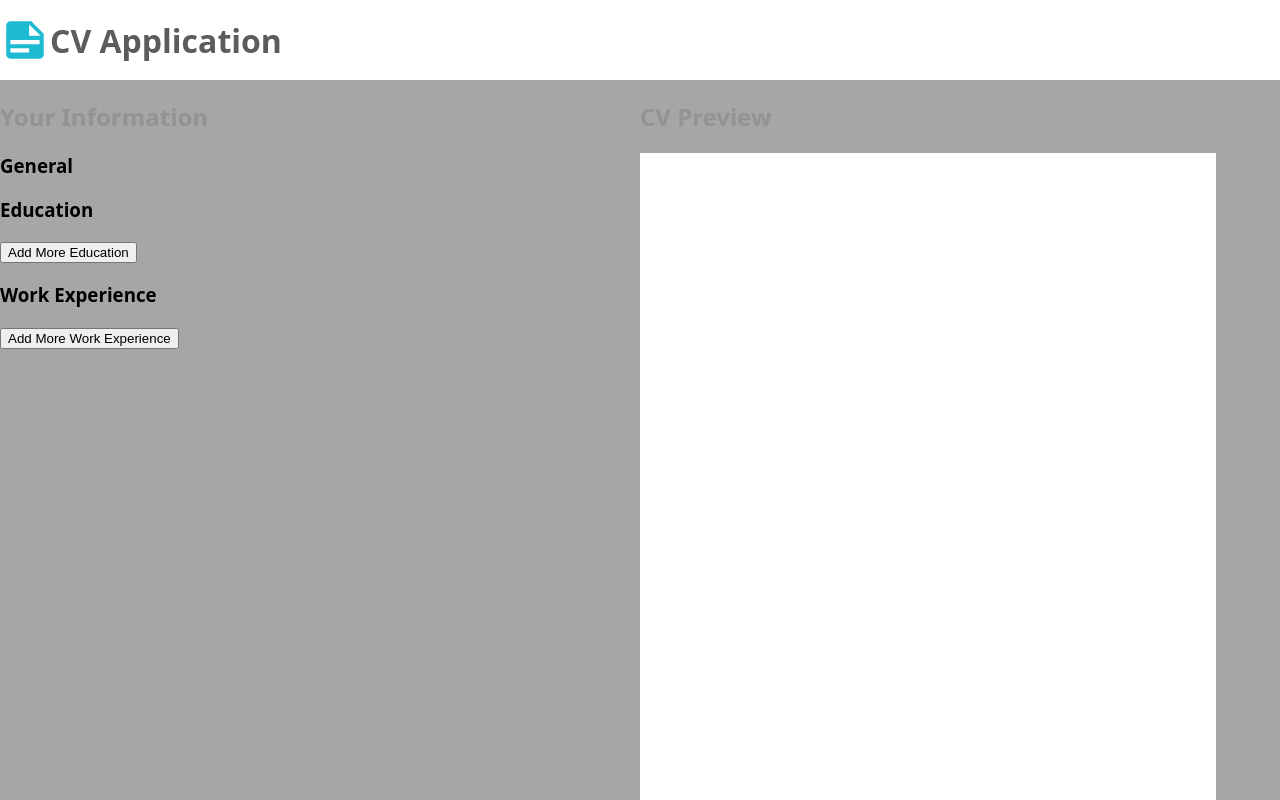
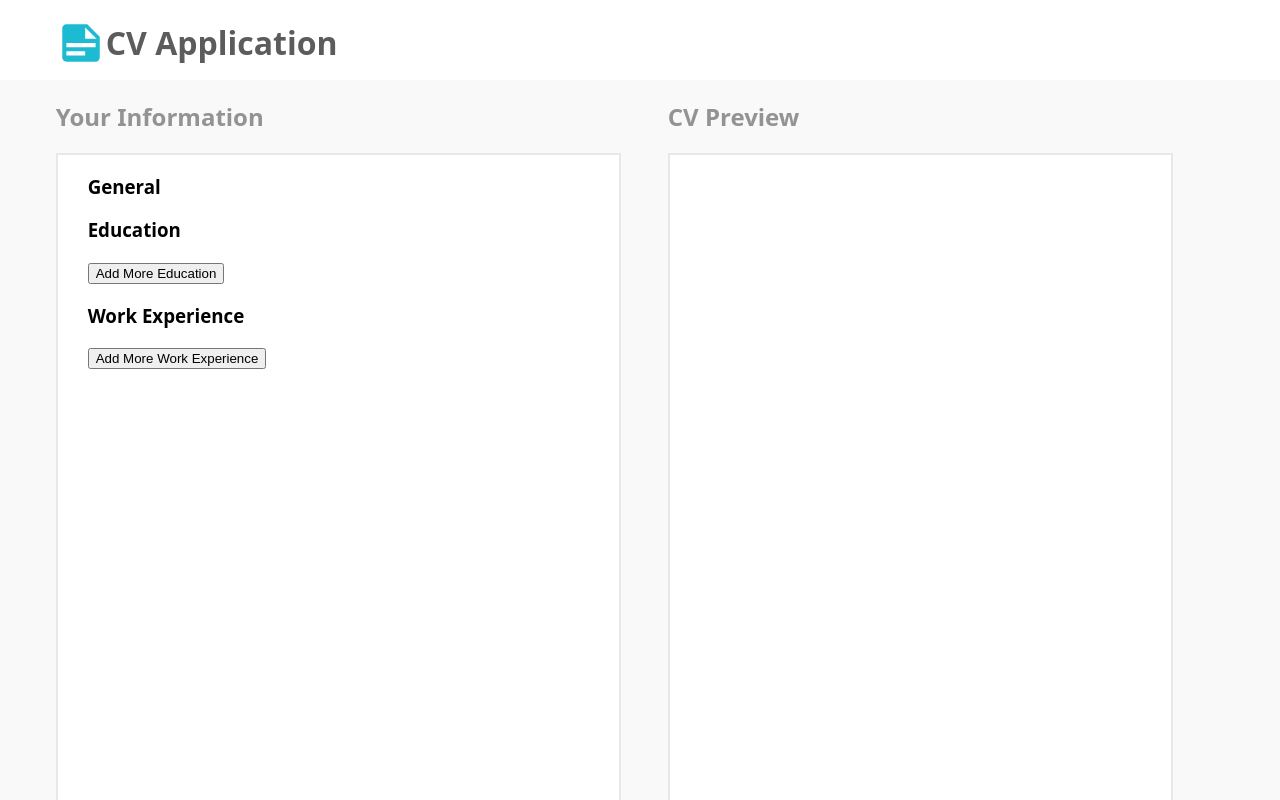
Before and after one commit to MichaelAlexanderBryant/cv-application, a React (Create React App) app: page / in a window 1280 px wide. Built offline with nearby package versions, Linux system fonts and the light colour scheme.

Commit message:
Change position of title and content area

```diff
--- a/src/App.css
+++ b/src/App.css
@@ -16,8 +16,15 @@ html, body {
     grid-template-rows: 10% auto;
 }
 
+#header-container {
+    grid-row: 1 / 2;
+    display:grid;
+    align-items: center;
+    grid-template-columns: 1fr 10fr 1fr 10fr 1fr;
+}
+
 #header {
-    grid-row: 1 / 2;
+    grid-column: 2 / 3;
     background-color: white;
     color: #5c5c5c;
     display: flex;
@@ -31,18 +38,26 @@ svg {
 
 #main-content {
     grid-row: 2 / 3;
-    /* background-color: #f9f9f9; */
-    background-color: #a7a5a5;
+    background-color: #f9f9f9;
+    /* background-color: #a7a5a5; */
     display: grid;
-    grid-template-columns: 1fr 1fr;
+    grid-template-columns: 1fr 10fr 1fr 10fr 1fr;
 }
 
 #left-panel {
-    grid-column: 1 / 2;
+    grid-column: 2 / 3;
+}
+
+#form-container {
+    height: 90%;
+    width: 90%;
+    padding: 0px 30px;
+    background-color: white;
+    border: 2px solid #e8e8e8;
 }
 
 #right-panel {
-    grid-column: 2 / 3;
+    grid-column: 4 / 5;
 }
 
 h2 {
@@ -53,4 +68,5 @@ h2 {
     height: 90%;
     width: 90%;
     background-color: white;
+    border: 2px solid #e8e8e8;
 }
--- a/src/components/header.js
+++ b/src/components/header.js
@@ -4,6 +4,7 @@ class Header extends React.Component {
 
     render() {
         return (
+            <div id="header-container">
                 <div id="header">
                     <svg xmlns="http://www.w3.org/2000/svg" viewBox="0 0 24 24" id="icon">
                         <title>note-text</title>
@@ -13,6 +14,7 @@ class Header extends React.Component {
                         CV Application
                     </h1>
                 </div>
+            </div>
         )
     }
 }
--- a/src/components/user-input-container.js
+++ b/src/components/user-input-container.js
@@ -9,11 +9,13 @@ class UserInput extends React.Component {
         return (
             <div id="left-panel">
                 <h2>Your Information</h2>
-                <GeneralInfo />
-                <Education />
-                <button>Add More Education</button>
-                <WorkExperience />
-                <button>Add More Work Experience</button>
+                <div id="form-container">
+                    <GeneralInfo />
+                    <Education />
+                    <button>Add More Education</button>
+                    <WorkExperience />
+                    <button>Add More Work Experience</button>
+                </div>
             </div>
         )
     }
```
Lines whose indentation alone changed are shown as unchanged.
